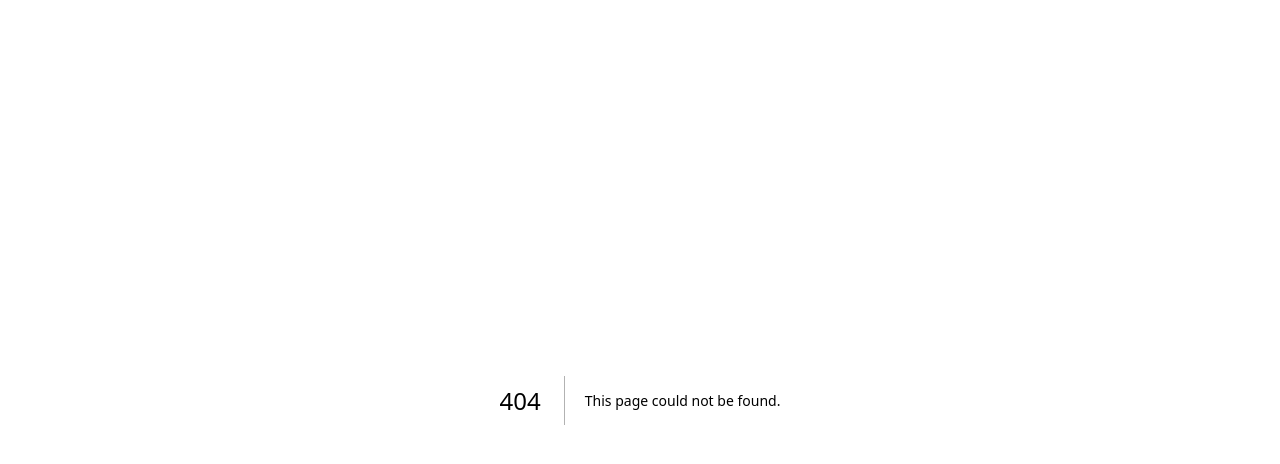
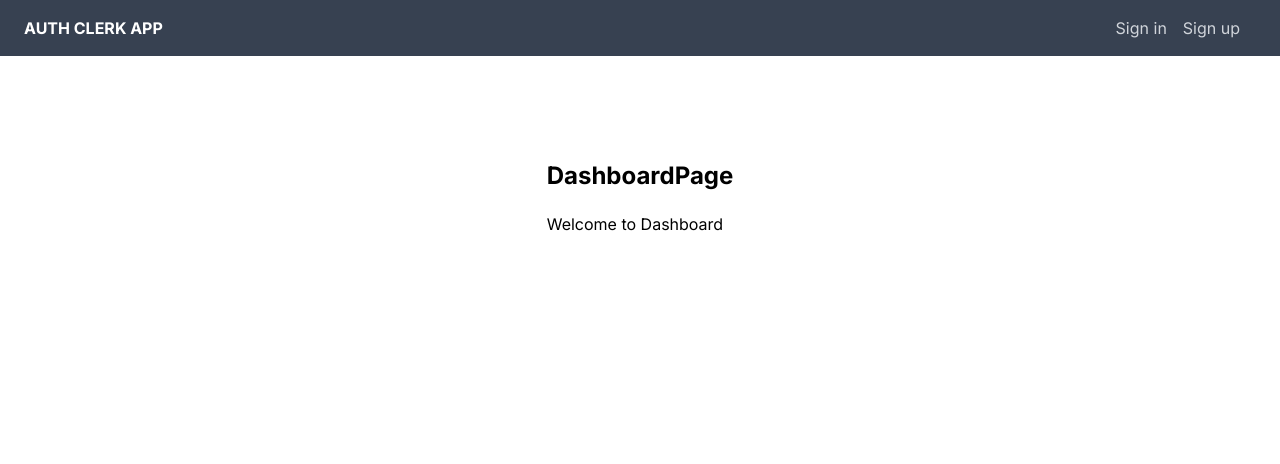
Before and after one commit to krystyna-lyn/auth-app, a Next.js app: page /dashboard in a window 1280 px wide. Before the commit this address had no page. Shown: the top 464 px of the page. Built offline with nearby package versions, Linux system fonts and the light colour scheme.

Commit message:
update files

```diff
--- /dev/null
+++ b/app/components/Header.jsx
@@ -0,0 +1,28 @@
+import Link from 'next/link'
+import React from 'react'
+
+const Header = () => {
+  return (
+    <>
+    <div className="nav bg-gray-700 py-4 px-6 flex items-center justify-between mb-6">
+        <div className="flex items-center">
+            <Link href='/'>
+            <div className="text-lgg uppercase font-bold text-white">
+                Auth Clerk app
+            </div>
+            </Link>
+        </div>
+        <div className='text-white'>
+        <Link href='/sign-in' className='text-gray-300 hover:text-white mr-4'>
+            Sign in
+        </Link>
+        <Link href='/sign-un' className='text-gray-300 hover:text-white mr-4'>
+            Sign up
+        </Link>
+        </div>
+    </div>
+    </>
+  )
+}
+
+export default Header
--- /dev/null
+++ b/app/dashboard/page.jsx
@@ -0,0 +1,12 @@
+import React from 'react'
+
+const DashboardPage = () => {
+  return (
+    <div>
+        <h1 className='text-2xl font-bold mb-5'>DashboardPage</h1>
+        <p className='mb-4'>Welcome to Dashboard</p>
+    </div>
+  )
+}
+
+export default DashboardPage
--- a/app/globals.css
+++ b/app/globals.css
@@ -1,33 +1,3 @@
 @tailwind base;
 @tailwind components;
 @tailwind utilities;
-
-:root {
-  --foreground-rgb: 0, 0, 0;
-  --background-start-rgb: 214, 219, 220;
-  --background-end-rgb: 255, 255, 255;
-}
-
-@media (prefers-color-scheme: dark) {
-  :root {
-    --foreground-rgb: 255, 255, 255;
-    --background-start-rgb: 0, 0, 0;
-    --background-end-rgb: 0, 0, 0;
-  }
-}
-
-body {
-  color: rgb(var(--foreground-rgb));
-  background: linear-gradient(
-      to bottom,
-      transparent,
-      rgb(var(--background-end-rgb))
-    )
-    rgb(var(--background-start-rgb));
-}
-
-@layer utilities {
-  .text-balance {
-    text-wrap: balance;
-  }
-}
--- a/app/layout.js
+++ /dev/null
@@ -1,17 +0,0 @@
-import { Inter } from "next/font/google";
-import "./globals.css";
-
-const inter = Inter({ subsets: ["latin"] });
-
-export const metadata = {
-  title: "Create Next App",
-  description: "Generated by create next app",
-};
-
-export default function RootLayout({ children }) {
-  return (
-    <html lang="en">
-      <body className={inter.className}>{children}</body>
-    </html>
-  );
-}
--- /dev/null
+++ b/app/layout.jsx
@@ -0,0 +1,30 @@
+import { Inter } from "next/font/google";
+import "./globals.css";
+import { ClerkProvider } from "@clerk/nextjs";
+import Header from "./components/Header";
+
+const inter = Inter({ subsets: ["latin"] });
+
+export const metadata = {
+  title: "Auth app",
+  description: "Generated by create next app",
+};
+
+export default function RootLayout({ children }) {
+  return (
+    <ClerkProvider>
+      <html lang="en">
+        <body className={inter.className}>
+          <Header />
+          <main className="container">
+            <div className="flex items-start justify-center min-h-screen">
+              <div className="mt-20">
+                {children}
+              </div>
+            </div>
+          </main>
+        </body>
+      </html>
+    </ClerkProvider>
+  );
+}
--- a/app/page.js
+++ /dev/null
@@ -1,113 +0,0 @@
-import Image from "next/image";
-
-export default function Home() {
-  return (
-    <main className="flex min-h-screen flex-col items-center justify-between p-24">
-      <div className="z-10 max-w-5xl w-full items-center justify-between font-mono text-sm lg:flex">
-        <p className="fixed left-0 top-0 flex w-full justify-center border-b border-gray-300 bg-gradient-to-b from-zinc-200 pb-6 pt-8 backdrop-blur-2xl dark:border-neutral-800 dark:bg-zinc-800/30 dark:from-inherit lg:static lg:w-auto  lg:rounded-xl lg:border lg:bg-gray-200 lg:p-4 lg:dark:bg-zinc-800/30">
-          Get started by editing&nbsp;
-          <code className="font-mono font-bold">app/page.js</code>
-        </p>
-        <div className="fixed bottom-0 left-0 flex h-48 w-full items-end justify-center bg-gradient-to-t from-white via-white dark:from-black dark:via-black lg:static lg:h-auto lg:w-auto lg:bg-none">
-          <a
-            className="pointer-events-none flex place-items-center gap-2 p-8 lg:pointer-events-auto lg:p-0"
-            href="https://vercel.com?utm_source=create-next-app&utm_medium=appdir-template&utm_campaign=create-next-app"
-            target="_blank"
-            rel="noopener noreferrer"
-          >
-            By{" "}
-            <Image
-              src="/vercel.svg"
-              alt="Vercel Logo"
-              className="dark:invert"
-              width={100}
-              height={24}
-              priority
-            />
-          </a>
-        </div>
-      </div>
-
-      <div className="relative flex place-items-center before:absolute before:h-[300px] before:w-full sm:before:w-[480px] before:-translate-x-1/2 before:rounded-full before:bg-gradient-radial before:from-white before:to-transparent before:blur-2xl before:content-[''] after:absolute after:-z-20 after:h-[180px] after:w-full sm:after:w-[240px] after:translate-x-1/3 after:bg-gradient-conic after:from-sky-200 after:via-blue-200 after:blur-2xl after:content-[''] before:dark:bg-gradient-to-br before:dark:from-transparent before:dark:to-blue-700 before:dark:opacity-10 after:dark:from-sky-900 after:dark:via-[#0141ff] after:dark:opacity-40 before:lg:h-[360px] z-[-1]">
-        <Image
-          className="relative dark:drop-shadow-[0_0_0.3rem_#ffffff70] dark:invert"
-          src="/next.svg"
-          alt="Next.js Logo"
-          width={180}
-          height={37}
-          priority
-        />
-      </div>
-
-      <div className="mb-32 grid text-center lg:max-w-5xl lg:w-full lg:mb-0 lg:grid-cols-4 lg:text-left">
-        <a
-          href="https://nextjs.org/docs?utm_source=create-next-app&utm_medium=appdir-template&utm_campaign=create-next-app"
-          className="group rounded-lg border border-transparent px-5 py-4 transition-colors hover:border-gray-300 hover:bg-gray-100 hover:dark:border-neutral-700 hover:dark:bg-neutral-800/30"
-          target="_blank"
-          rel="noopener noreferrer"
-        >
-          <h2 className={`mb-3 text-2xl font-semibold`}>
-            Docs{" "}
-            <span className="inline-block transition-transform group-hover:translate-x-1 motion-reduce:transform-none">
-              -&gt;
-            </span>
-          </h2>
-          <p className={`m-0 max-w-[30ch] text-sm opacity-50`}>
-            Find in-depth information about Next.js features and API.
-          </p>
-        </a>
-
-        <a
-          href="https://nextjs.org/learn?utm_source=create-next-app&utm_medium=appdir-template-tw&utm_campaign=create-next-app"
-          className="group rounded-lg border border-transparent px-5 py-4 transition-colors hover:border-gray-300 hover:bg-gray-100 hover:dark:border-neutral-700 hover:dark:bg-neutral-800 hover:dark:bg-opacity-30"
-          target="_blank"
-          rel="noopener noreferrer"
-        >
-          <h2 className={`mb-3 text-2xl font-semibold`}>
-            Learn{" "}
-            <span className="inline-block transition-transform group-hover:translate-x-1 motion-reduce:transform-none">
-              -&gt;
-            </span>
-          </h2>
-          <p className={`m-0 max-w-[30ch] text-sm opacity-50`}>
-            Learn about Next.js in an interactive course with&nbsp;quizzes!
-          </p>
-        </a>
-
-        <a
-          href="https://vercel.com/templates?framework=next.js&utm_source=create-next-app&utm_medium=appdir-template&utm_campaign=create-next-app"
-          className="group rounded-lg border border-transparent px-5 py-4 transition-colors hover:border-gray-300 hover:bg-gray-100 hover:dark:border-neutral-700 hover:dark:bg-neutral-800/30"
-          target="_blank"
-          rel="noopener noreferrer"
-        >
-          <h2 className={`mb-3 text-2xl font-semibold`}>
-            Templates{" "}
-            <span className="inline-block transition-transform group-hover:translate-x-1 motion-reduce:transform-none">
-              -&gt;
-            </span>
-          </h2>
-          <p className={`m-0 max-w-[30ch] text-sm opacity-50`}>
-            Explore starter templates for Next.js.
-          </p>
-        </a>
-
-        <a
-          href="https://vercel.com/new?utm_source=create-next-app&utm_medium=appdir-template&utm_campaign=create-next-app"
-          className="group rounded-lg border border-transparent px-5 py-4 transition-colors hover:border-gray-300 hover:bg-gray-100 hover:dark:border-neutral-700 hover:dark:bg-neutral-800/30"
-          target="_blank"
-          rel="noopener noreferrer"
-        >
-          <h2 className={`mb-3 text-2xl font-semibold`}>
-            Deploy{" "}
-            <span className="inline-block transition-transform group-hover:translate-x-1 motion-reduce:transform-none">
-              -&gt;
-            </span>
-          </h2>
-          <p className={`m-0 max-w-[30ch] text-sm opacity-50 text-balance`}>
-            Instantly deploy your Next.js site to a shareable URL with Vercel.
-          </p>
-        </a>
-      </div>
-    </main>
-  );
-}
--- /dev/null
+++ b/app/page.jsx
@@ -0,0 +1,7 @@
+
+
+export default function Home() {
+  return (
+    <div>Home</div>
+  );
+}
--- a/package.json
+++ b/package.json
@@ -9,9 +9,10 @@
     "lint": "next lint"
   },
   "dependencies": {
+    "@clerk/nextjs": "^4.29.8",
+    "next": "14.1.0",
     "react": "^18",
-    "react-dom": "^18",
-    "next": "14.1.0"
+    "react-dom": "^18"
   },
   "devDependencies": {
     "autoprefixer": "^10.0.1",
--- a/tailwind.config.js
+++ b/tailwind.config.js
@@ -13,6 +13,9 @@ module.exports = {
           "conic-gradient(from 180deg at 50% 50%, var(--tw-gradient-stops))",
       },
     },
+    container: {
+      center: true,
+    }
   },
   plugins: [],
 };
```
Also changed, not shown: middleware.js (added, +16 -0 lines), 2 other files (tests, documents, lock files or other folders).
